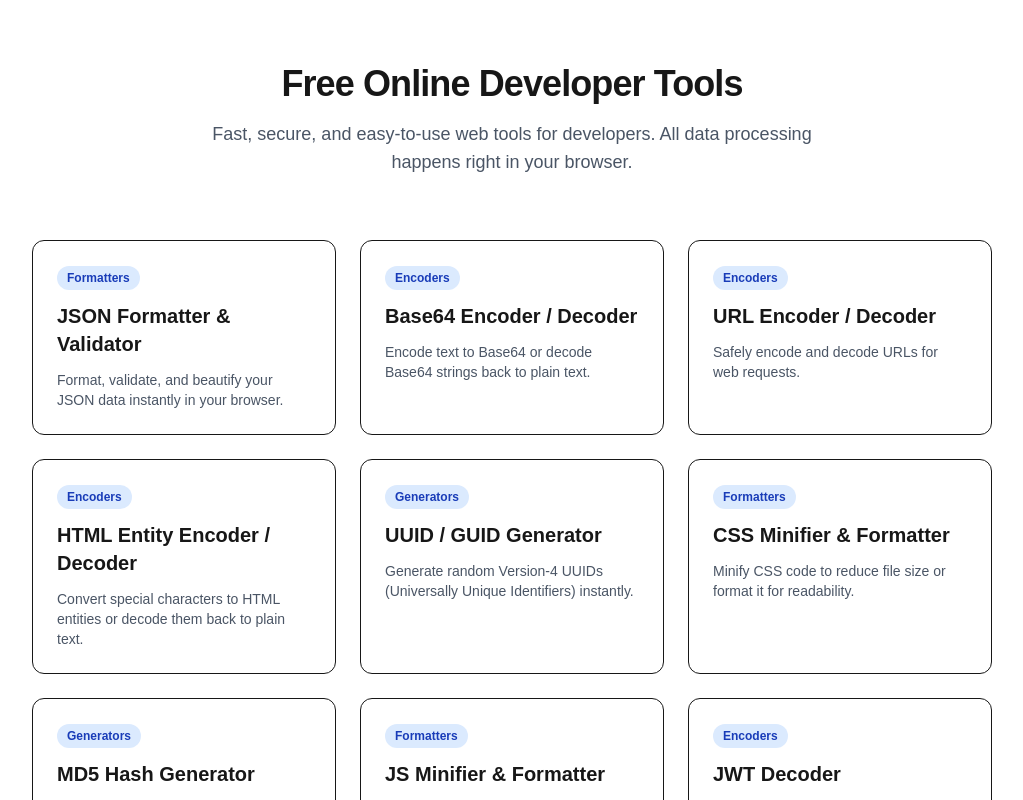
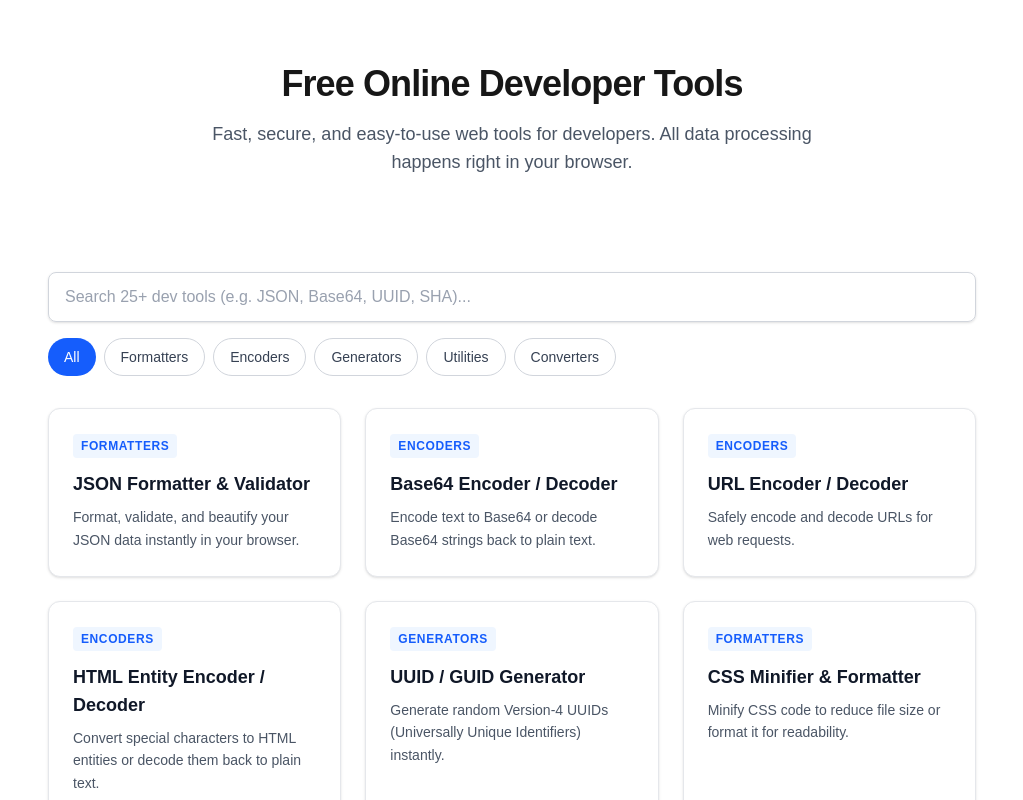
Before and after one commit to Vall-Re/dev-tools, a Next.js app: page / in a window 1280 px wide. Shown: the top 800 px of the page, without its empty margins (128-1151 px from the left). Built offline with nearby package versions, Linux system fonts and the light colour scheme.

Commit message:
Update home page with search and filtering

```diff
--- a/app/page.tsx
+++ b/app/page.tsx
@@ -1,5 +1,4 @@
-import Link from 'next/link';
-import { tools } from '@/data/tools';
+import ToolSearch from '@/components/ToolSearch';
 
 export default function Home() {
   return (
@@ -13,21 +12,7 @@ export default function Home() {
         </p>
       </header>
 
-      <div className="grid grid-cols-1 md:grid-cols-2 lg:grid-cols-3 gap-6">
-        {tools.map((tool) => (
-          <Link
-            key={tool.slug}
-            href={`/${tool.slug}`}
-            className="block p-6 border rounded-xl hover:shadow-md transition bg-white space-y-3"
-          >
-            <span className="inline-block px-2.5 py-1 text-xs font-semibold bg-blue-100 text-blue-800 rounded-full">
-              {tool.category}
-            </span>
-            <h2 className="text-xl font-bold">{tool.name}</h2>
-            <p className="text-gray-600 text-sm">{tool.description}</p>
-          </Link>
-        ))}
-      </div>
+      <ToolSearch />
     </main>
   );
 }
--- /dev/null
+++ b/components/ToolSearch.tsx
@@ -0,0 +1,88 @@
+'use client';
+
+import { useState, useMemo } from 'react';
+import Link from 'next/link';
+import { tools } from '@/data/tools';
+
+export default function ToolSearch() {
+  const [searchQuery, setSearchQuery] = useState('');
+  const [selectedCategory, setSelectedCategory] = useState('All');
+
+  const categories = useMemo(() => {
+    const uniqueCategories = Array.from(
+      new Set(tools.map((t) => t.category))
+    );
+    return ['All', ...uniqueCategories];
+  }, []);
+
+  const filteredTools = useMemo(() => {
+    return tools.filter((tool) => {
+      const matchesSearch =
+        tool.name.toLowerCase().includes(searchQuery.toLowerCase()) ||
+        tool.description.toLowerCase().includes(searchQuery.toLowerCase());
+
+      const matchesCategory =
+        selectedCategory === 'All' || tool.category === selectedCategory;
+
+      return matchesSearch && matchesCategory;
+    });
+  }, [searchQuery, selectedCategory]);
+
+  return (
+    <section className="w-full max-w-6xl mx-auto px-4 py-8">
+      <div className="mb-8 space-y-4">
+        <input
+          type="text"
+          placeholder="Search 25+ dev tools (e.g. JSON, Base64, UUID, SHA)..."
+          value={searchQuery}
+          onChange={(e) => setSearchQuery(e.target.value)}
+          className="w-full px-4 py-3 border border-gray-300 rounded-lg shadow-sm focus:ring-2 focus:ring-blue-500 focus:outline-none text-gray-900 placeholder-gray-400"
+        />
+
+        <div className="flex flex-wrap gap-2">
+          {categories.map((cat) => (
+            <button
+              key={cat}
+              onClick={() => setSelectedCategory(cat)}
+              className={`px-4 py-2 rounded-full text-sm font-medium transition-colors ${
+                selectedCategory === cat
+                  ? 'bg-blue-600 text-white'
+                  : 'bg-white border border-gray-300 text-gray-700 hover:bg-gray-100'
+              }`}
+            >
+              {cat}
+            </button>
+          ))}
+        </div>
+      </div>
+
+      <div className="grid grid-cols-1 md:grid-cols-2 lg:grid-cols-3 gap-6">
+        {filteredTools.map((tool) => (
+          <Link
+            key={tool.slug}
+            href={`/tools/${tool.slug}`}
+            className="block p-6 bg-white border border-gray-200 rounded-xl shadow-sm hover:shadow-md hover:border-blue-500 transition-all flex flex-col justify-between"
+          >
+            <div>
+              <span className="inline-block text-xs font-semibold uppercase tracking-wider text-blue-600 bg-blue-50 px-2 py-1 rounded mb-3">
+                {tool.category}
+              </span>
+              <h3 className="text-lg font-semibold text-gray-900 mb-2">
+                {tool.name}
+              </h3>
+              <p className="text-sm text-gray-600 leading-relaxed">
+                {tool.description}
+              </p>
+            </div>
+          </Link>
+        ))}
+      </div>
+
+      {filteredTools.length === 0 && (
+        <div className="text-center py-12 text-gray-500">
+          No tools found matching your query.
+        </div>
+      )}
+    </section>
+  );
+}
```
